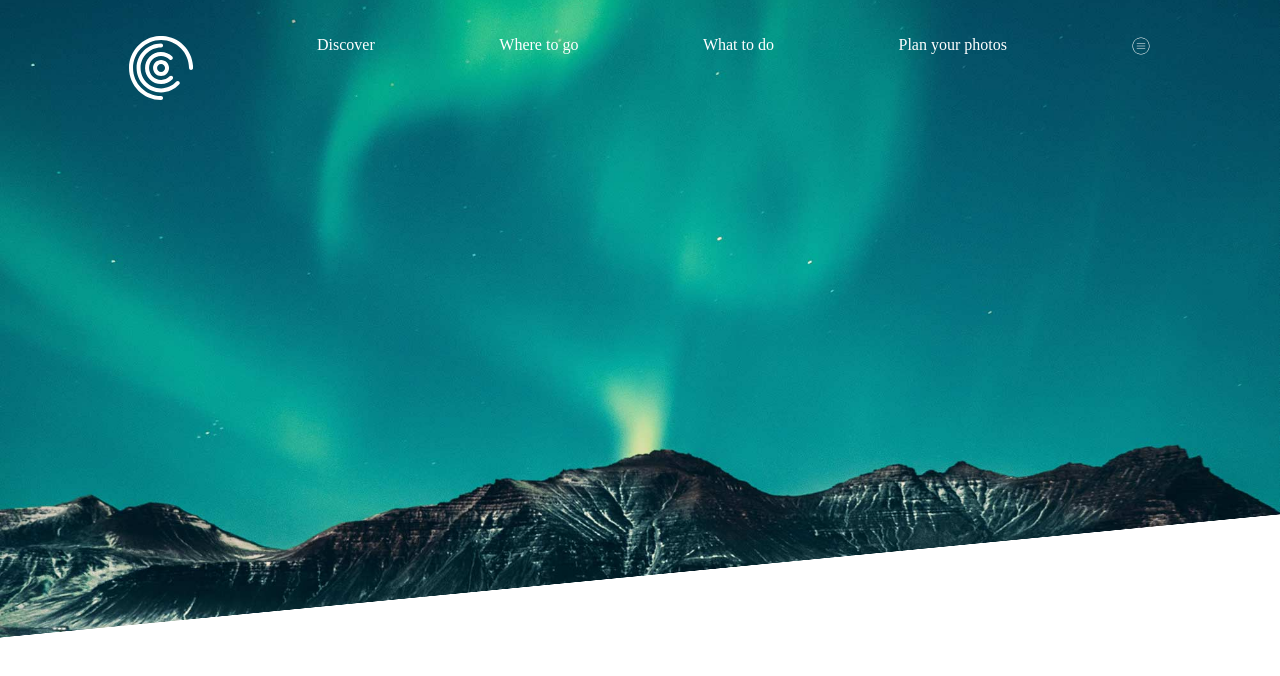
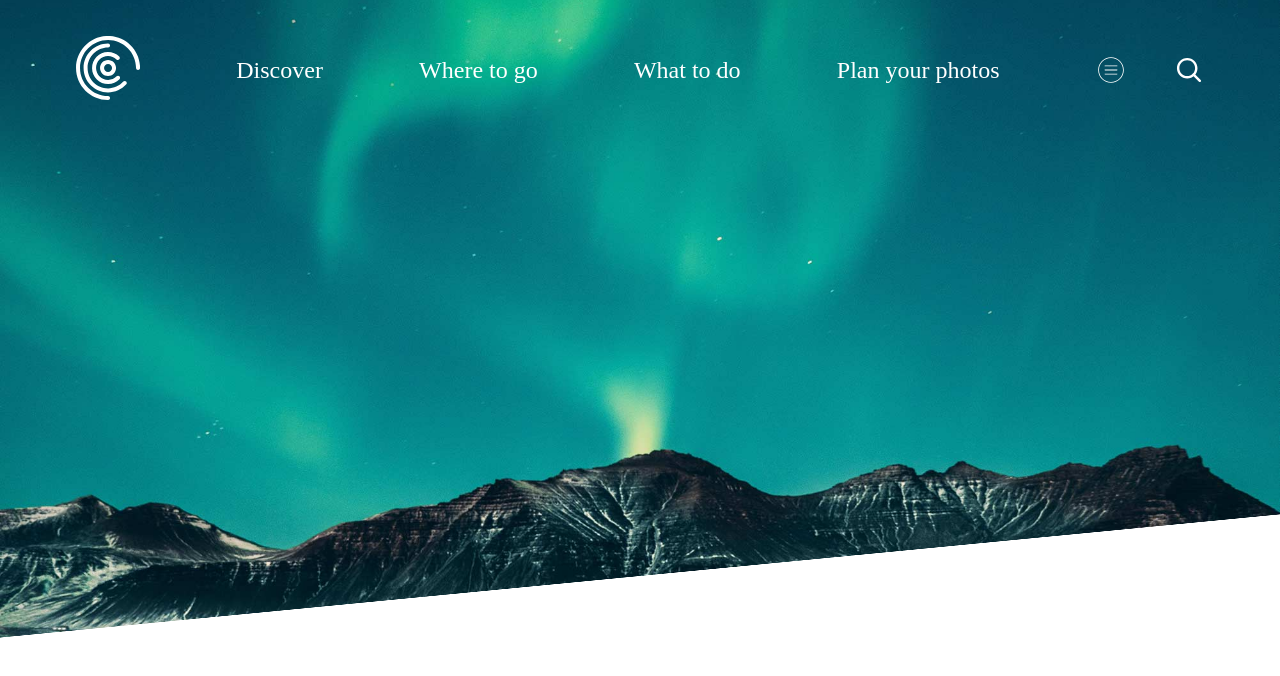
Before and after one commit to massi-brero/mixed-ui-projects, a plain HTML site: page photo-masterclass/index.html in a window 1280 px wide. Drawn offline with Linux system fonts and the light colour scheme.

Commit message:
positioning the icons

```diff
--- a/photo-masterclass/index.html
+++ b/photo-masterclass/index.html
@@ -14,11 +14,7 @@
 					<ul class="navigation__list">
 						<li class="navigation__list-item">
 							<a href="" class="navigation__list-item-link navigation__list-item-link--logo">
-								<svg
-									id="Layer_1"
-									viewBox="0 0 512 512"
-									class="navigation__list-item-logo"
-								>
+								<svg viewBox="0 0 512 512" class="navigation__list-item-logo">
 									<g>
 										<path
 											class="st0"
@@ -65,12 +61,8 @@
 							<a href="" class="navigation__list-item-link">Plan your photos</a>
 						</li>
 						<li class="navigation__list-item">
-							<a href="" class="navigation__list-item-link">
-								<svg
-									id="Layer_1"
-									viewBox="0 0 512 512"
-									class="icon"
-								>
+							<a href="" class="navigation__list-item-link navigation__list-item-link--icon">
+								<svg viewBox="0 0 512 512" class="icon">
 									<g>
 										<path
 											d="M358.06,193.61H153.94c-3.83,0-6.93-3.1-6.93-6.93s3.1-6.93,6.93-6.93h204.13c3.83,0,6.93,3.1,6.93,6.93
@@ -93,6 +85,26 @@
 								</svg>
 							</a>
 						</li>
+						<li class="navigation__list-item">
+							<a href="" class="navigation__list-item-link navigation__list-item-link--icon">
+								<svg
+									viewBox="0 0 512 512"
+									class="icon"
+								>
+									<g>
+										<path
+											d="M225.55,400.93c-96.71,0-175.39-78.68-175.39-175.39S128.84,50.16,225.55,50.16s175.39,78.68,175.39,175.39
+											S322.26,400.93,225.55,400.93z M225.55,91.33c-74.01,0-134.22,60.21-134.22,134.22c0,74.01,60.21,134.22,134.22,134.22
+											c74.01,0,134.22-60.21,134.22-134.22C359.76,151.54,299.55,91.33,225.55,91.33z"
+										/>
+										<path
+											d="M441.26,461.84c-5.27,0-10.54-2.01-14.56-6.03L320.45,349.56c-8.04-8.04-8.04-21.07,0-29.11
+											s21.07-8.04,29.11,0L455.81,426.7c8.04,8.04,8.04,21.07,0,29.11C451.79,459.83,446.52,461.84,441.26,461.84z"
+										/>
+									</g>
+								</svg>
+							</a>
+						</li>
 					</ul>
 				</nav>
 			</div>
--- a/photo-masterclass/styles/main.css
+++ b/photo-masterclass/styles/main.css
@@ -25,18 +25,21 @@ html {
 
 .icon {
     fill: currentColor;
-    width: 1.25rem;
-    height: 1.25rem;
+    height: 1.25em;
 }
 
 .navigation__list {
     display: flex;
-    justify-content: space-evenly;
+    justify-content: space-between;
+    align-items: center;
 }
+
 .navigation__list-item {
     list-style-type: none;
     display: block;
 }
+
+
 
 .navigation__list-item-link {
     display: block;
@@ -44,7 +47,12 @@ html {
     text-decoration: none;
     padding: .25rem;
     margin: 2rem 2rem 0 2rem;
-    font-size: 1.0rem;
+    line-height: 1.5rem;
+    font-size: 1.5rem;
+}
+
+.navigation__list-item:last-of-type {
+    margin-left: -3rem;
 }
 
 
@@ -59,6 +67,11 @@ html {
     height: 4rem;
 }
 
+.navigation__list-item-link--icon {
+    padding-bottom: 0;
+}
+
+.navigation__list-item-link--icon:hover,
 .navigation__list-item-link--logo:hover {
     border-bottom: none;
 }
```
